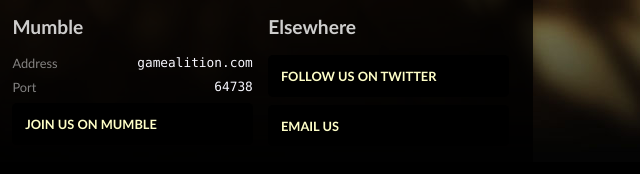
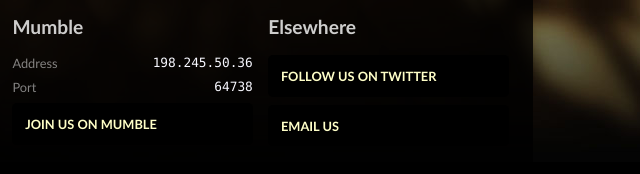
Before and after one commit to draknyte1/gamealition.com, a plain HTML site: page index.html in a window 1280 px wide. Shown: the part 840-1014 px from the top of the page, 507-1147 px from the left. Drawn offline with Linux system fonts and the light colour scheme.

Commit message:
fixed mumble ip

```diff
--- a/index.html
+++ b/index.html
@@ -90,7 +90,7 @@
             <section>
                 <h2>Mumble</h2>
                 <ul>
-                    <li><field>Address</field> <value>gamealition.com</value>
+                    <li><field>Address</field> <value>198.245.50.36</value>
                     <li><field>Port   </field> <value>64738</value>
                     <li><a class="button" href="mumble://198.245.50.36/">Join us on Mumble</a>
                 </ul>
```
